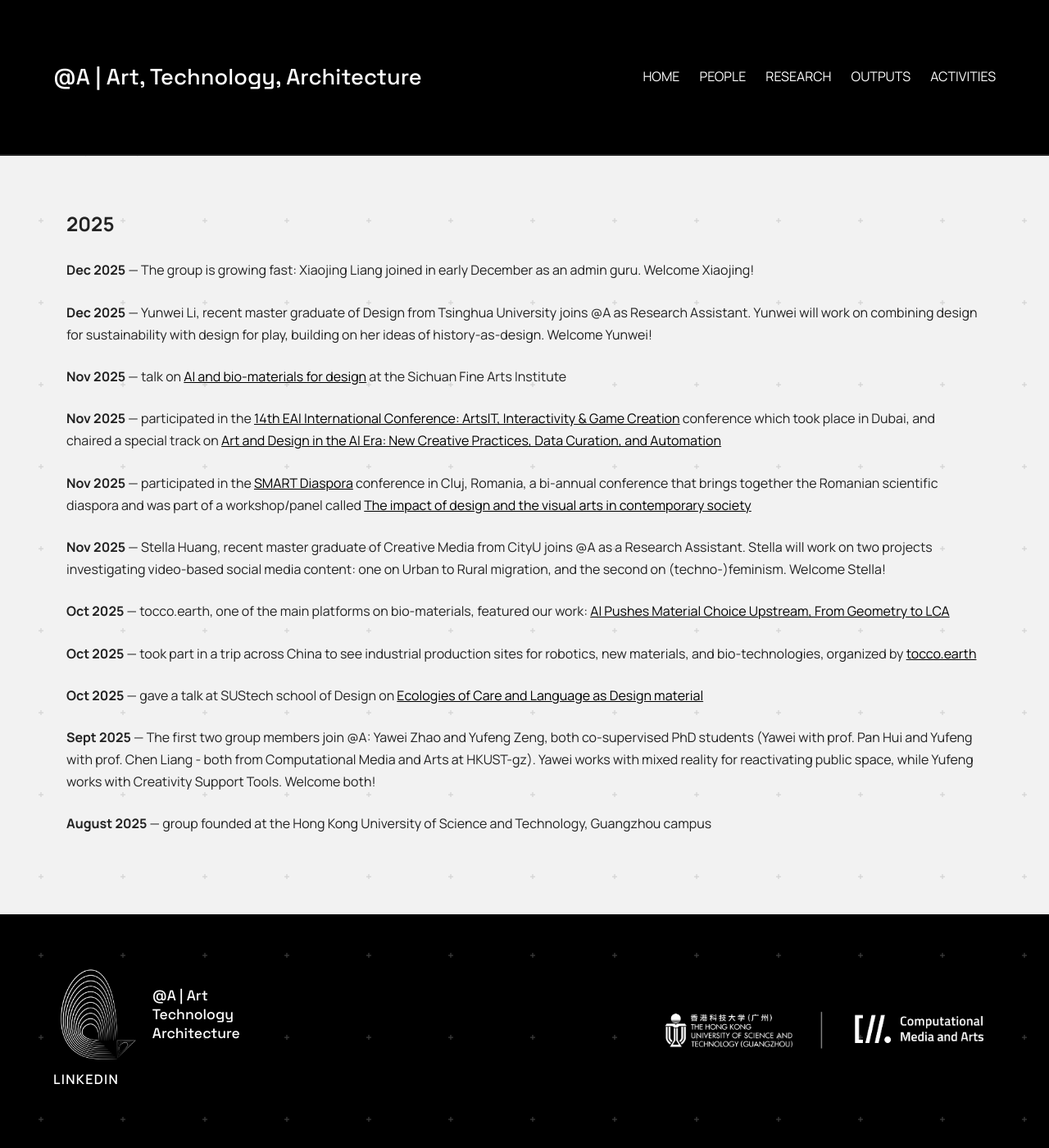
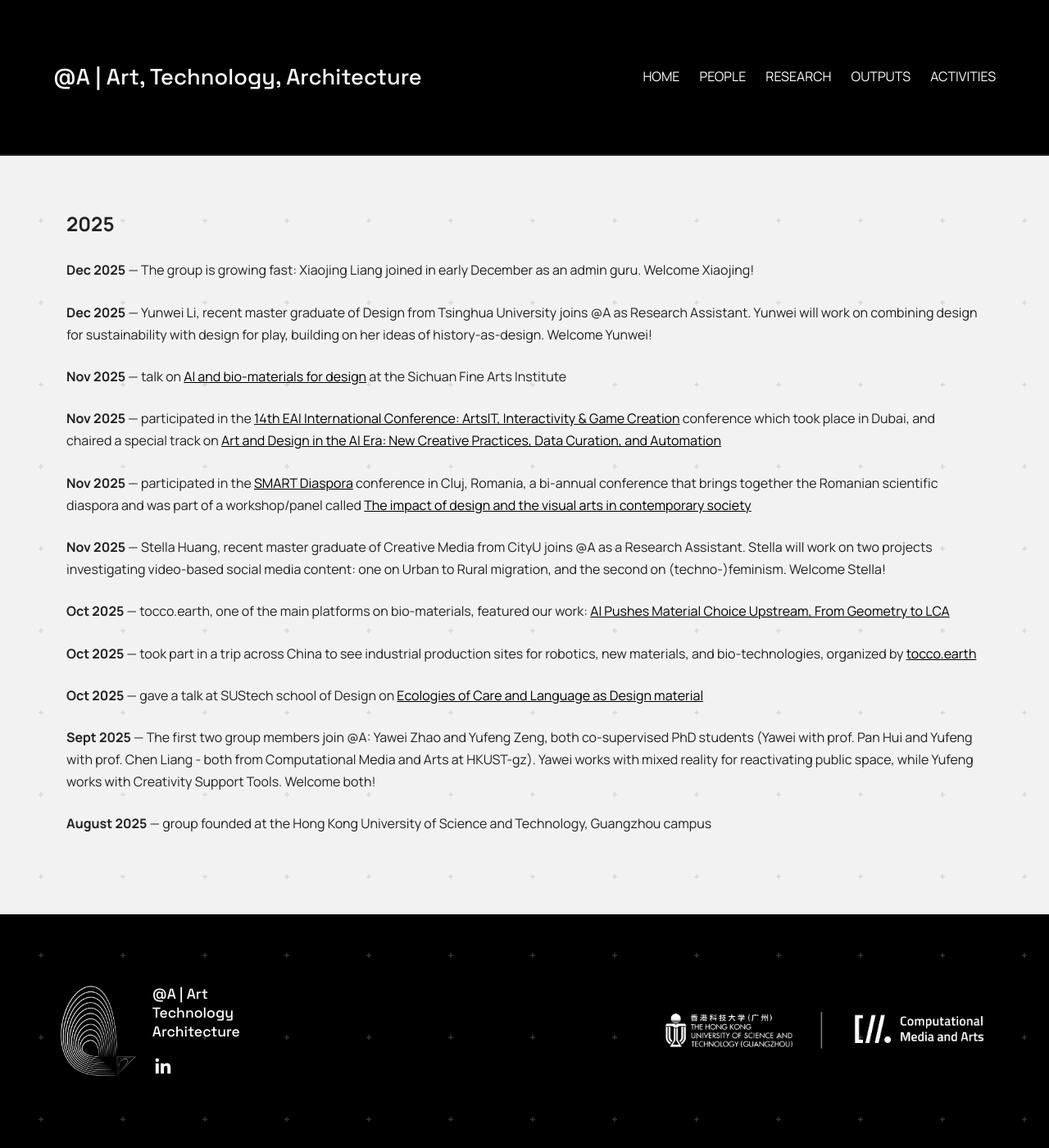
Before and after one commit to anqua/at-a, a Jekyll site: the page built from index.md, in a window 1280 px wide and 1400 px high, scrolled down 1181 px. Shown: the whole window at 82% size. Built offline with Jekyll 4.4.1, drawn with Linux system fonts in a browser that asks for light colours.

Commit message:
Use the LinkedIn icon under the footer wordmark, matching the logo's height
The wordmark and the LinkedIn icon now form one block beside the @A
logo whose height equals the logo's (112px): the text is top-aligned
and the icon bottom-aligned to the logo.

Co-Authored-By: Claude Sonnet 5 <noreply@anthropic.com>

```diff
--- a/_layouts/default.html
+++ b/_layouts/default.html
@@ -35,12 +35,12 @@
 <footer class="site-footer">
   <div class="footer-inner">
     <div class="footer-grid">
-      <div class="footer-col footer-left">
-        <div class="footer-col-side footer-brand">
-          <img src="/at-a/assets/images/Logo_AtA.png" alt="@A logo" class="footer-logo-ata">
+      <div class="footer-col footer-col-side footer-brand">
+        <img src="/at-a/assets/images/Logo_AtA.png" alt="@A logo" class="footer-logo-ata">
+        <div class="footer-brand-text">
           <span class="footer-group-name">@A | Art<br>Technology<br>Architecture</span>
+          <a href="https://www.linkedin.com/company/108798972/" target="_blank" rel="noopener" class="footer-social-link" aria-label="LinkedIn">{% include icon-linkedin.html %}</a>
         </div>
-        <a href="https://www.linkedin.com/company/108798972/" target="_blank" rel="noopener" class="footer-social-link">LinkedIn</a>
       </div>
       <div class="footer-col footer-col-center">
         <img src="/at-a/assets/images/hkust-cma-logo.png" alt="HKUST(GZ) and Computational Media and Arts" class="footer-logo-hkustcma">
--- a/assets/css/style.css
+++ b/assets/css/style.css
@@ -534,14 +534,6 @@ main a:not(.pub-btn):hover {
   gap: 2em;
 }
 
-.footer-left {
-  display: flex;
-  flex-direction: column;
-  align-items: flex-start;
-  gap: 1.2em;
-  justify-self: start;
-}
-
 .footer-col-center,
 .footer-col-side {
   display: flex;
@@ -553,8 +545,16 @@ main a:not(.pub-btn):hover {
 
 .footer-col-side.footer-brand {
   flex-direction: row;
+  align-items: stretch;
   gap: 1em;
   justify-self: start;
+}
+
+.footer-brand-text {
+  display: flex;
+  flex-direction: column;
+  justify-content: space-between;
+  align-items: flex-start;
 }
 
 .footer-col-center {
@@ -571,16 +571,21 @@ main a:not(.pub-btn):hover {
 
 .footer-logo-ata {
   max-width: 100%;
-  max-height: 7rem;
+  height: 7rem;
   width: auto;
-  height: auto;
 }
 
 .footer-social-link {
-  font-size: 1rem;
-  font-weight: 600;
-  text-transform: uppercase;
-  letter-spacing: 0.08em;
+  line-height: 0;
+  margin-bottom: -4px;
+}
+
+.footer-social-link .icon-linkedin {
+  display: block;
+  width: 26px;
+  height: 26px;
+  margin: 0;
+  color: #fff;
 }
 
 @media (max-width: 768px) {
@@ -591,14 +596,9 @@ main a:not(.pub-btn):hover {
     row-gap: 4.5em;
   }
 
-  .footer-left,
   .footer-col-side.footer-brand,
   .footer-col-center {
     justify-self: center;
-  }
-
-  .footer-left {
-    align-items: center;
   }
 }
 
```
